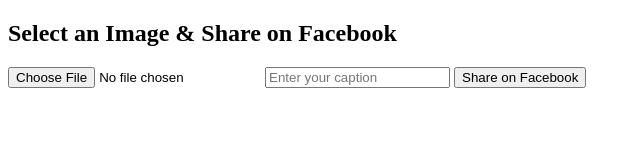
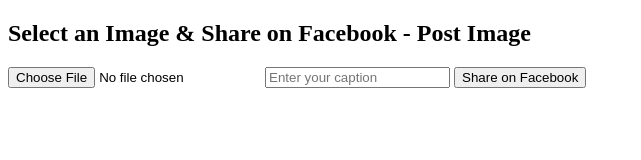
Before and after one commit to QRTrippin/QRTest-facebook, a plain HTML site: page index.html in a window 1280 px wide. Shown: the whole page, without its empty margins (0-641 px from the left). Drawn offline with Linux system fonts and the light colour scheme.

Commit message:
Update index.html

```diff
--- a/index.html
+++ b/index.html
@@ -7,7 +7,7 @@
 </head>
 <body>
 
-    <h2>Select an Image & Share on Facebook</h2>
+    <h2>Select an Image & Share on Facebook - Post Image</h2>
 
     <input type="file" id="imageUpload">
     <input type="text" id="caption" placeholder="Enter your caption">
```
